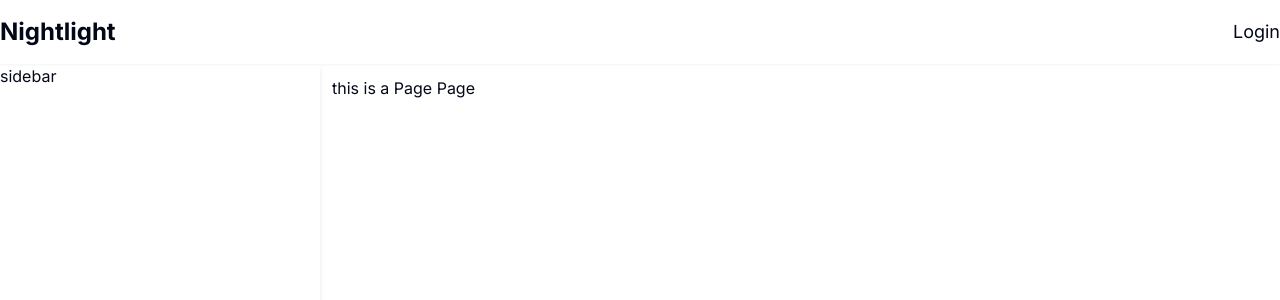
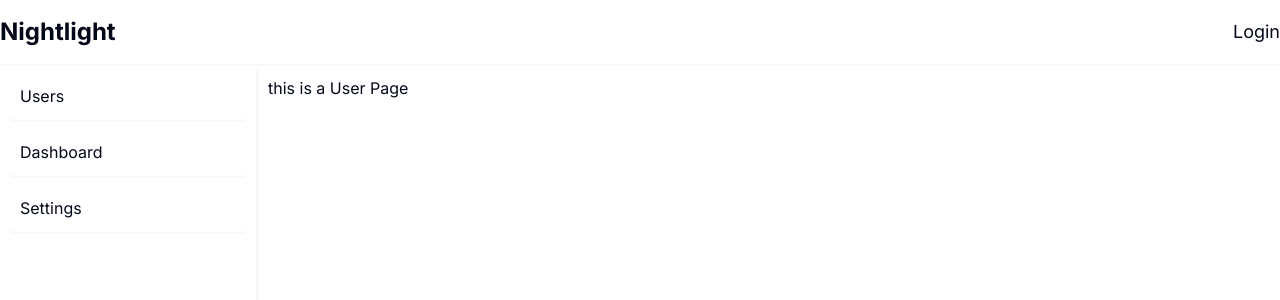
Before and after one commit to aichijimoren123/Nightlight, a Next.js app: page /users in a window 1280 px wide. Shown: the top 300 px of the page. Built offline with nearby package versions, Linux system fonts and the light colour scheme.

Commit message:
add some pages

```diff
--- /dev/null
+++ b/app/(core)/SidebarMenu.tsx
@@ -0,0 +1,22 @@
+import { cn } from "@/lib/utils";
+import Link from "next/link";
+
+const links = [
+  { href: "/users", label: "Users" },
+  { href: "/dashboard", label: "Dashboard" },
+  { href: "/settings", label: "Settings" },
+];
+
+export default function SidebarMenu({ className }: { className: string }) {
+  return (
+    <aside className={cn(className, "flex flex-col p-2 gap-2")}>
+      {links.map((link) => (
+        <div key={link.href} className="shadow-sm p-3 rounded-md">
+          <Link key={link.href} href={link.href}>
+            {link.label}
+          </Link>
+        </div>
+      ))}
+    </aside>
+  );
+}
--- a/app/(core)/layout.tsx
+++ b/app/(core)/layout.tsx
@@ -1,3 +1,5 @@
+import SidebarMenu from "./SidebarMenu";
+
 export default function Layout({ children }: { children: React.ReactNode }) {
   return (
     <div className="flex flex-col min-h-screen">
@@ -16,7 +18,7 @@ export default function Layout({ children }: { children: React.ReactNode }) {
         </nav>
       </header>
       <main className="flex-1 flex">
-        <aside className="w-1/4 shadow-md">sidebar</aside>
+        <SidebarMenu className="w-64 shadow-md" />
         <main className="flex-1 p-3">{children}</main>
       </main>
     </div>
--- /dev/null
+++ b/app/(core)/settings/page.tsx
@@ -0,0 +1,3 @@
+export default function Page() {
+  return <div> this is a Setting Page</div>;
+}
--- /dev/null
+++ b/app/(core)/template.tsx
@@ -0,0 +1,14 @@
+"use client";
+import { motion } from "framer-motion";
+export default function Template({ children }: { children: React.ReactNode }) {
+  return (
+    <motion.div
+      initial={{ opacity: 0, x: 30 }}
+      animate={{ opacity: 1, x: 0 }}
+      exit={{ opacity: 0, x: -30 }}
+      transition={{ duration: 0.3 }}
+    >
+      {children}
+    </motion.div>
+  );
+}
--- a/app/(core)/users/page.tsx
+++ b/app/(core)/users/page.tsx
@@ -1,3 +1,3 @@
 export default function Page() {
-  return <div> this is a Page Page</div>;
+  return <div> this is a User Page</div>;
 }
--- a/package.json
+++ b/package.json
@@ -12,6 +12,7 @@
     "@radix-ui/react-icons": "^1.3.0",
     "class-variance-authority": "^0.7.0",
     "clsx": "^2.1.0",
+    "framer-motion": "^11.0.20",
     "lucide-react": "^0.316.0",
     "next": "14.1.0",
     "react": "^18",
```
Also changed, not shown: 1 other file (tests, documents, lock files or other folders).
